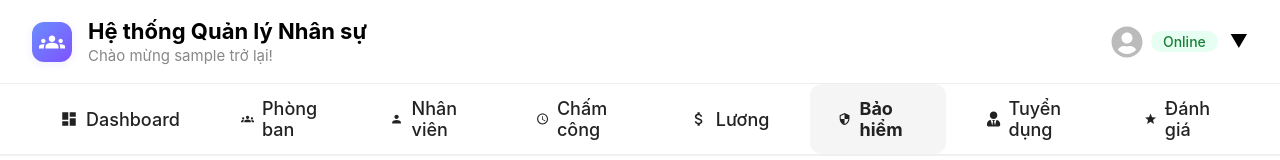
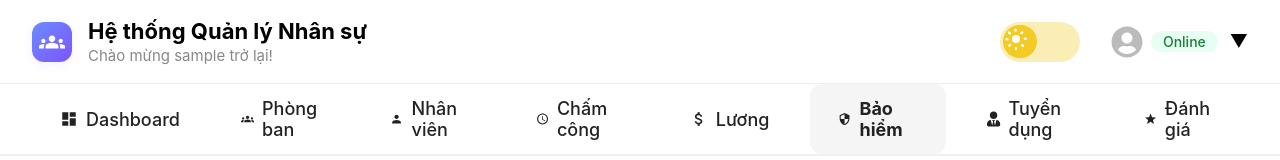
Before and after one commit to yoyozero10/hr-management, a React (Create React App) app: page /baohiem in a window 1280 px wide. Shown: the top 160 px of the page. Built offline with nearby package versions, Linux system fonts and the light colour scheme; no server answers; sample sign-in values are in the browser's storage.

Commit message:
Chỉnh màu chữ tabs: light mode màu đen, dark mode màu vàng. Sửa vị trí và giao diện nút chuyển theme.

```diff
--- a/src/App.js
+++ b/src/App.js
@@ -13,6 +13,7 @@ import PrivateRoute from './components/PrivateRoute';
 import PhongBanPage from './pages/PhongBanPage';
 import DanhGiaPage from './pages/DanhGiaPage';
 import BaoHiemPage from './pages/BaoHiemPage';
+import Switch from './components/ThemeToggle';
 
 function AppContent() {
   const location = useLocation();
--- a/src/components/Navbar.js
+++ b/src/components/Navbar.js
@@ -3,6 +3,7 @@ import { useNavigate } from 'react-router-dom';
 import { MdGroups } from 'react-icons/md';
 import { FiSettings, FiLogOut } from 'react-icons/fi';
 import { FaUserCircle } from 'react-icons/fa';
+import Switch from './ThemeToggle';
 
 const AccountMenu = ({ onLogout, username }) => {
   const [open, setOpen] = useState(false);
@@ -132,7 +133,10 @@ const Navbar = () => {
         </div>
       </div>
       <div style={{ flex: 1 }} />
-      <AccountMenu onLogout={handleLogout} username={username} />
+      <div style={{ display: 'flex', alignItems: 'center', gap: 16 }}>
+        <Switch />
+        <AccountMenu onLogout={handleLogout} username={username} />
+      </div>
     </nav>
   );
 };
--- a/src/components/Tabs.js
+++ b/src/components/Tabs.js
@@ -22,7 +22,7 @@ const Tabs = () => {
   const visibleTabs = tabs.filter(tab => tab.roles.includes(userRole));
 
   return (
-    <div style={{
+    <div className="tabs" style={{
       display: 'flex',
       gap: 21,
       padding: '0 40px',
@@ -37,7 +37,8 @@ const Tabs = () => {
           key={tab.path}
           to={tab.path}
           end={tab.path === '/'}
-          style={({ isActive, isPending }) => ({
+          className={({ isActive }) => isActive ? 'tab-active' : 'tab'}
+          style={({ isActive }) => ({
             color: isActive ? '#222' : '#222',
             fontWeight: isActive ? 700 : 500,
             textDecoration: 'none',
@@ -56,7 +57,7 @@ const Tabs = () => {
             e.currentTarget.style.color = '#222';
           }}
           onMouseOut={e => {
-            if (!e.currentTarget.classList.contains('active')) {
+            if (!e.currentTarget.classList.contains('tab-active')) {
               e.currentTarget.style.background = 'none';
               e.currentTarget.style.color = '#222';
             }
--- /dev/null
+++ b/src/components/ThemeToggle.js
@@ -0,0 +1,260 @@
+import React, { useEffect, useState } from 'react';
+import styled from 'styled-components';
+
+const Switch = () => {
+  const [darkMode, setDarkMode] = useState(() => {
+    return localStorage.getItem('theme') === 'dark';
+  });
+
+  useEffect(() => {
+    if (darkMode) {
+      document.body.classList.add('dark-mode');
+      localStorage.setItem('theme', 'dark');
+    } else {
+      document.body.classList.remove('dark-mode');
+      localStorage.setItem('theme', 'light');
+    }
+  }, [darkMode]);
+
+  return (
+    <StyledWrapper>
+      <label htmlFor="theme" className="theme">
+        <span className="theme__toggle-wrap">
+          <input
+            id="theme"
+            className="theme__toggle"
+            type="checkbox"
+            role="switch"
+            name="theme"
+            checked={darkMode}
+            onChange={() => setDarkMode(!darkMode)}
+          />
+          <span className="theme__fill" />
+          <span className="theme__icon">
+            <span className="theme__icon-part" />
+            <span className="theme__icon-part" />
+            <span className="theme__icon-part" />
+            <span className="theme__icon-part" />
+            <span className="theme__icon-part" />
+            <span className="theme__icon-part" />
+            <span className="theme__icon-part" />
+            <span className="theme__icon-part" />
+            <span className="theme__icon-part" />
+          </span>
+        </span>
+      </label>
+    </StyledWrapper>
+  );
+};
+
+const StyledWrapper = styled.div`
+  /* Default */
+  .theme {
+    display: flex;
+    align-items: center;
+    -webkit-tap-highlight-color: transparent;
+  }
+
+  .theme__fill,
+  .theme__icon {
+    transition: 0.3s;
+  }
+
+  .theme__fill {
+    background-color: var(--bg);
+    display: block;
+    mix-blend-mode: difference;
+    position: fixed;
+    inset: 0;
+    height: 100%;
+    transform: translateX(-100%);
+    pointer-events: none;
+    z-index: 0;
+  }
+
+  .theme__icon,
+  .theme__toggle {
+    z-index: 1;
+  }
+
+  .theme__icon,
+  .theme__icon-part {
+    position: absolute;
+  }
+
+  .theme__icon {
+    display: block;
+    top: 0.5em;
+    left: 0.5em;
+    width: 1.5em;
+    height: 1.5em;
+  }
+
+  .theme__icon-part {
+    border-radius: 50%;
+    box-shadow: 0.4em -0.4em 0 0.5em hsl(0,0%,100%) inset;
+    top: calc(50% - 0.5em);
+    left: calc(50% - 0.5em);
+    width: 1em;
+    height: 1em;
+    transition: box-shadow var(--transDur) ease-in-out,
+		opacity var(--transDur) ease-in-out,
+		transform var(--transDur) ease-in-out;
+    transform: scale(0.5);
+  }
+
+  .theme__icon-part ~ .theme__icon-part {
+    background-color: hsl(0,0%,100%);
+    border-radius: 0.05em;
+    top: 50%;
+    left: calc(50% - 0.05em);
+    transform: rotate(0deg) translateY(0.5em);
+    transform-origin: 50% 0;
+    width: 0.1em;
+    height: 0.2em;
+  }
+
+  .theme__icon-part:nth-child(3) {
+    transform: rotate(45deg) translateY(0.45em);
+  }
+
+  .theme__icon-part:nth-child(4) {
+    transform: rotate(90deg) translateY(0.45em);
+  }
+
+  .theme__icon-part:nth-child(5) {
+    transform: rotate(135deg) translateY(0.45em);
+  }
+
+  .theme__icon-part:nth-child(6) {
+    transform: rotate(180deg) translateY(0.45em);
+  }
+
+  .theme__icon-part:nth-child(7) {
+    transform: rotate(225deg) translateY(0.45em);
+  }
+
+  .theme__icon-part:nth-child(8) {
+    transform: rotate(270deg) translateY(0.5em);
+  }
+
+  .theme__icon-part:nth-child(9) {
+    transform: rotate(315deg) translateY(0.5em);
+  }
+
+  .theme__label,
+  .theme__toggle,
+  .theme__toggle-wrap {
+    position: relative;
+  }
+
+  .theme__toggle,
+  .theme__toggle:before {
+    display: block;
+  }
+
+  .theme__toggle {
+    background-color: hsl(48,90%,85%);
+    border-radius: 25% / 50%;
+    box-shadow: 0 0 0 0.125em var(--primaryT);
+    padding: 0.25em;
+    width: 6em;
+    height: 3em;
+    -webkit-appearance: none;
+    appearance: none;
+    transition: background-color var(--transDur) ease-in-out,
+		box-shadow 0.15s ease-in-out,
+		transform var(--transDur) ease-in-out;
+  }
+
+  .theme__toggle:before {
+    background-color: hsl(48,90%,55%);
+    border-radius: 50%;
+    content: "";
+    width: 2.5em;
+    height: 2.5em;
+    transition: 0.3s;
+  }
+
+  .theme__toggle:focus {
+    box-shadow: 0 0 0 0.125em var(--primary);
+    outline: transparent;
+  }
+
+  /* Checked */
+  .theme__toggle:checked {
+    background-color: hsl(198,90%,15%);
+  }
+
+  .theme__toggle:checked:before,
+  .theme__toggle:checked ~ .theme__icon {
+    transform: translateX(3em);
+  }
+
+  .theme__toggle:checked:before {
+    background-color: hsl(198,90%,55%);
+  }
+
+  .theme__toggle:checked ~ .theme__fill {
+    transform: translateX(0);
+  }
+
+  .theme__toggle:checked ~ .theme__icon .theme__icon-part:nth-child(1) {
+    box-shadow: 0.2em -0.2em 0 0.2em hsl(0,0%,100%) inset;
+    transform: scale(1);
+    top: 0.2em;
+    left: -0.2em;
+  }
+
+  .theme__toggle:checked ~ .theme__icon .theme__icon-part ~ .theme__icon-part {
+    opacity: 0;
+  }
+
+  .theme__toggle:checked ~ .theme__icon .theme__icon-part:nth-child(2) {
+    transform: rotate(45deg) translateY(0.8em);
+  }
+
+  .theme__toggle:checked ~ .theme__icon .theme__icon-part:nth-child(3) {
+    transform: rotate(90deg) translateY(0.8em);
+  }
+
+  .theme__toggle:checked ~ .theme__icon .theme__icon-part:nth-child(4) {
+    transform: rotate(135deg) translateY(0.8em);
+  }
+
+  .theme__toggle:checked ~ .theme__icon .theme__icon-part:nth-child(5) {
+    transform: rotate(180deg) translateY(0.8em);
+  }
+
+  .theme__toggle:checked ~ .theme__icon .theme__icon-part:nth-child(6) {
+    transform: rotate(225deg) translateY(0.8em);
+  }
+
+  .theme__toggle:checked ~ .theme__icon .theme__icon-part:nth-child(7) {
+    transform: rotate(270deg) translateY(0.8em);
+  }
+
+  .theme__toggle:checked ~ .theme__icon .theme__icon-part:nth-child(8) {
+    transform: rotate(315deg) translateY(0.8em);
+  }
+
+  .theme__toggle:checked ~ .theme__icon .theme__icon-part:nth-child(9) {
+    transform: rotate(360deg) translateY(0.8em);
+  }
+
+  .theme__toggle-wrap {
+    margin: 0 0.75em;
+  }
+
+  @supports selector(:focus-visible) {
+    .theme__toggle:focus {
+      box-shadow: 0 0 0 0.125em var(--primaryT);
+    }
+
+    .theme__toggle:focus-visible {
+      box-shadow: 0 0 0 0.125em var(--primary);
+    }
+  }
+`;
+
+export default Switch;
--- a/src/index.css
+++ b/src/index.css
@@ -11,3 +11,93 @@ code {
   font-family: source-code-pro, Menlo, Monaco, Consolas, 'Courier New',
     monospace;
 }
+
+body.dark-mode {
+  background-color: #222 !important;
+  color: #fff !important;
+}
+
+body.dark-mode .navbar, body.dark-mode .tabs {
+  background-color: #333 !important;
+  color: #fff !important;
+}
+
+body.dark-mode div, body.dark-mode table, body.dark-mode th, body.dark-mode td {
+  background-color: #23272f !important;
+  color: #e4e6eb !important;
+}
+
+body.dark-mode input, body.dark-mode textarea, body.dark-mode select {
+  background-color: #333 !important;
+  color: #fff !important;
+  border-color: #666 !important;
+}
+
+body.dark-mode button {
+  background-color: #444 !important;
+  color: #fff !important;
+  border-color: #666 !important;
+}
+
+body.dark-mode span[style*='background: #f2f4f8'] {
+  background: #444 !important;
+  color: #fff !important;
+}
+
+body.dark-mode .navbar, body.dark-mode nav, body.dark-mode .App-header {
+  background: #23272f !important;
+  color: #e4e6eb !important;
+  border-bottom: 1px solid #333 !important;
+  box-shadow: 0 2px 8px rgba(0,0,0,0.12) !important;
+}
+
+body.dark-mode .navbar .logo, body.dark-mode .navbar .title {
+  color: #fff !important;
+}
+
+body.dark-mode .navbar .subtitle, body.dark-mode nav .subtitle {
+  color: #b0b3b8 !important;
+}
+
+body.dark-mode .navbar .account-menu, body.dark-mode nav .account-menu {
+  background: #23272f !important;
+  color: #e4e6eb !important;
+  box-shadow: 0 4px 24px rgba(0,0,0,0.25) !important;
+}
+
+body.dark-mode .navbar .account-menu .menu-item, body.dark-mode nav .account-menu .menu-item {
+  color: #e4e6eb !important;
+}
+
+body.dark-mode .navbar .account-menu .menu-item.logout, body.dark-mode nav .account-menu .menu-item.logout {
+  color: #ff7675 !important;
+}
+
+body.dark-mode span[style*='background: #e6fff2'] {
+  background: #2ecc71 !important;
+  color: #fff !important;
+}
+
+body.dark-mode .tab-active {
+  background: #23272f !important;
+  color: #ffd600 !important;
+  border-radius: 12px !important;
+}
+body.dark-mode .tab-active svg {
+  color: #ffd600 !important;
+}
+
+body.dark-mode .tabs {
+  background: #252a33 !important;
+  border-bottom: 2px solid #333 !important;
+  border-radius: 12px 12px 0 0;
+  box-shadow: 0 2px 8px rgba(0,0,0,0.10);
+}
+
+.tabs a, .tabs .tab, .tabs .tab-active {
+  color: #222 !important;
+}
+
+body.dark-mode .tabs a, body.dark-mode .tabs .tab, body.dark-mode .tabs .tab-active {
+  color: #ffd600 !important;
+}
```
Also changed, not shown: src/App.css (+9 -0 lines).
